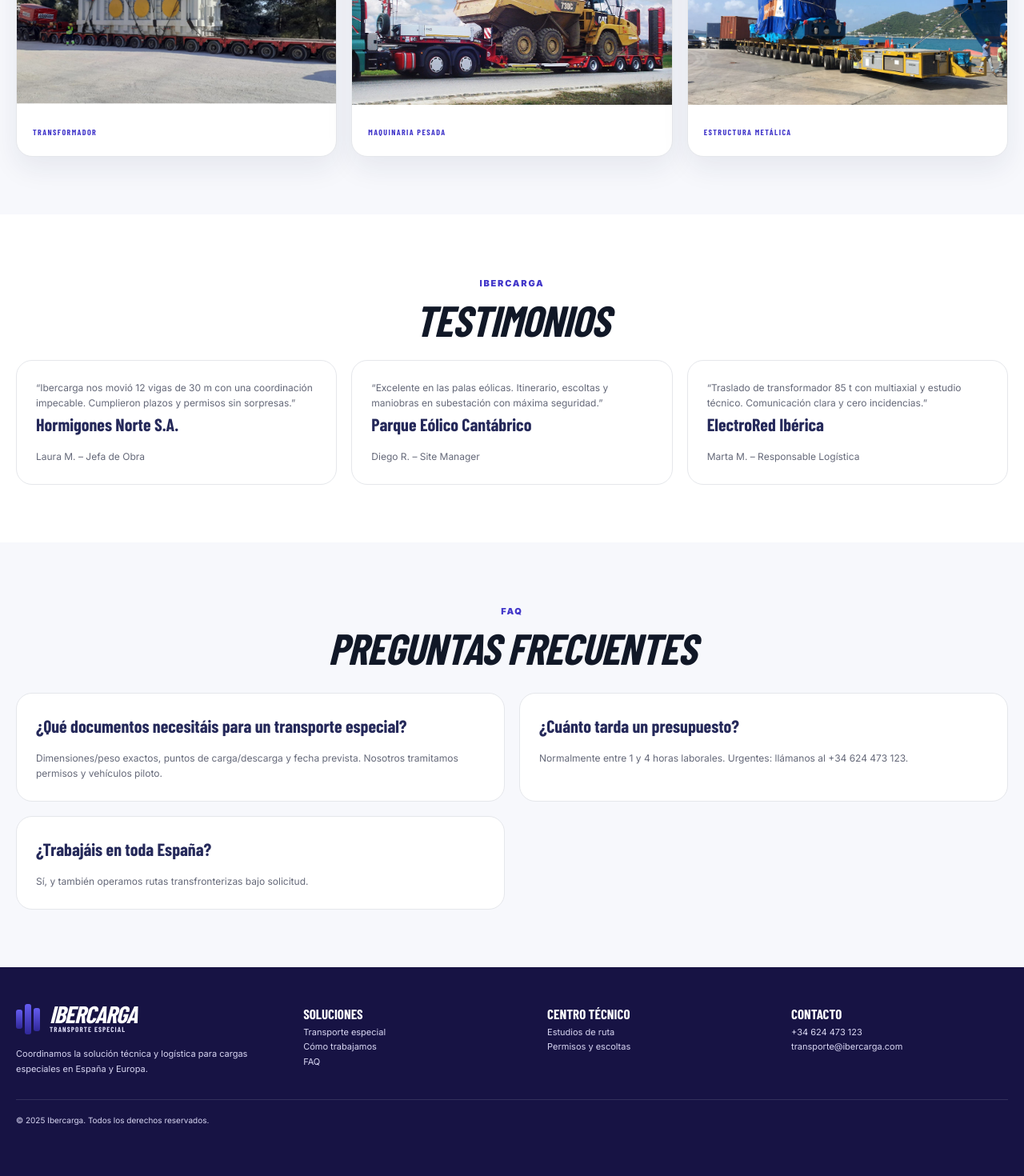
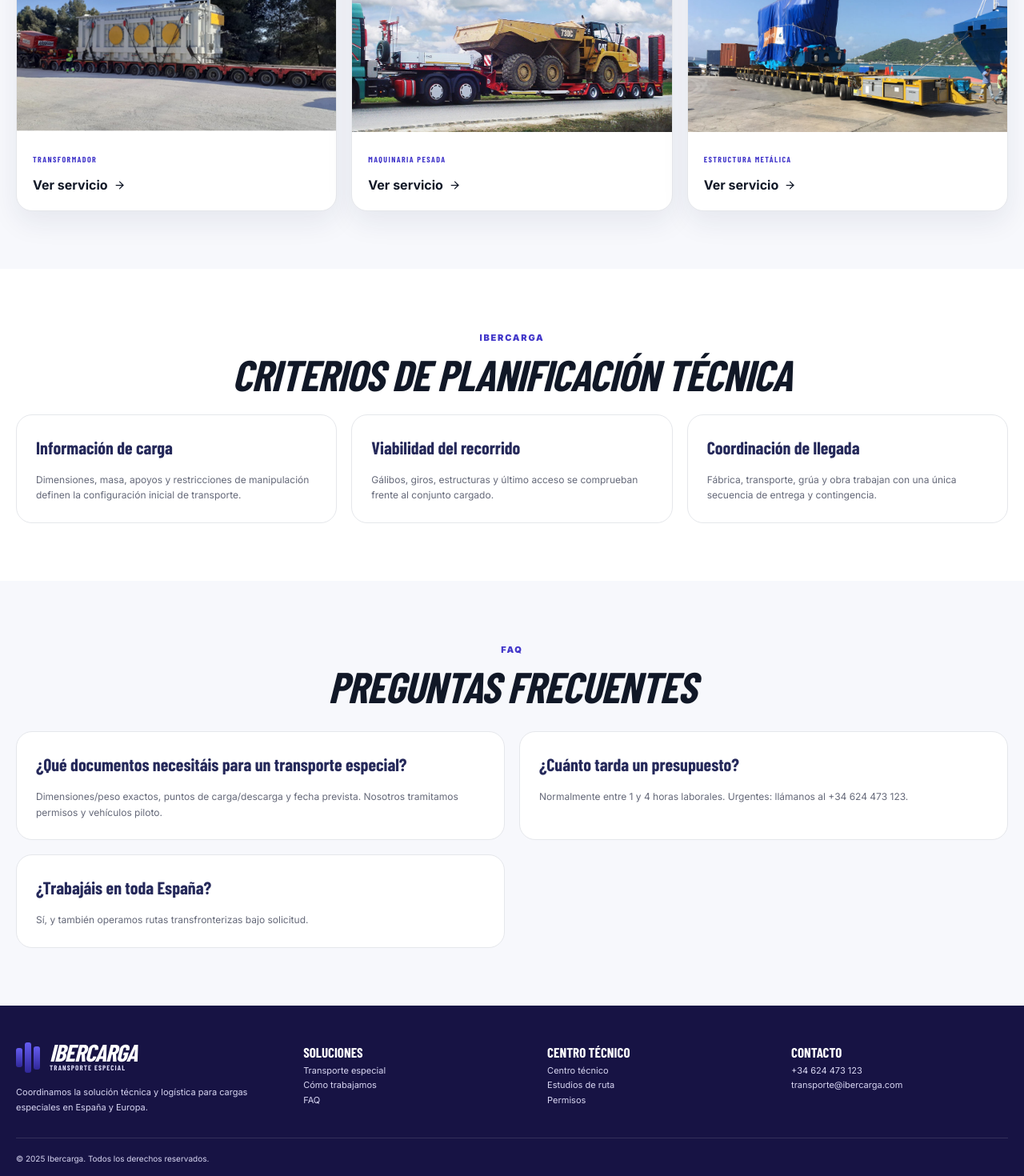
Before and after one commit to idrogowkf/ibercarga, a React (Vite) app: page / in a window 1280 px wide. Shown: the part 2660-4130 px from the top of the page at 80% size. Built offline with nearby package versions, Linux system fonts and the light colour scheme; a web font is replaced by a local one.

Commit message:
feat(navigation): connect guides and service landings

```diff
--- a/src/components/Footer.jsx
+++ b/src/components/Footer.jsx
@@ -3,12 +3,15 @@
 export default function Footer({ language = 'es', home = true }) {
   const prefix = language === 'es' ? '' : '/en';
   const anchor = (id) => `${home ? '' : prefix || '/'}#${id}`;
+  const technical = language === 'en'
+    ? { guides: '/en/guides', guideLabel: 'Guides', route: '/en/abnormal-load-route-survey', routeLabel: 'Route surveys', permits: '/en/abnormal-load-permits', permitsLabel: 'Permits' }
+    : { guides: '/guias', guideLabel: 'Centro técnico', route: '/estudio-ruta', routeLabel: 'Estudios de ruta', permits: '/gestion-permisos', permitsLabel: 'Permisos' };
   return (
     <footer id="contacto" className="v12-footer">
       <div className="wrap footerGrid">
         <div><a href={home ? '#' : prefix || '/'} className="brand footerBrand"><span className="mark" aria-hidden="true"><i /><i /><i /></span><span><strong>Ibercarga</strong><small>{language === 'en' ? 'Special transport' : 'Transporte especial'}</small></span></a><p>{language === 'en' ? 'We coordinate technical and logistical solutions for special cargo in Spain and Europe.' : 'Coordinamos la solución técnica y logística para cargas especiales en España y Europa.'}</p></div>
         <div><h4>{language === 'en' ? 'Solutions' : 'Soluciones'}</h4><ul><li><a href={anchor('precios')}>{language === 'en' ? 'Special transport' : 'Transporte especial'}</a></li><li><a href={anchor('como-funciona')}>{language === 'en' ? 'How we work' : 'Cómo trabajamos'}</a></li><li><a href={anchor('faq')}>FAQ</a></li></ul></div>
-        <div><h4>{language === 'en' ? 'Technical centre' : 'Centro técnico'}</h4><ul><li><a href={anchor('informacion')}>{language === 'en' ? 'Route studies' : 'Estudios de ruta'}</a></li><li><a href={anchor('informacion')}>{language === 'en' ? 'Permits and escorts' : 'Permisos y escoltas'}</a></li></ul></div>
+        <div><h4>{language === 'en' ? 'Technical centre' : 'Centro técnico'}</h4><ul><li><a href={technical.guides}>{technical.guideLabel}</a></li><li><a href={technical.route}>{technical.routeLabel}</a></li><li><a href={technical.permits}>{technical.permitsLabel}</a></li></ul></div>
         <div><h4>{language === 'en' ? 'Contact' : 'Contacto'}</h4><p>+34 624 473 123</p><p><a href="mailto:transporte@ibercarga.com">transporte@ibercarga.com</a></p></div>
       </div>
       <div className="wrap footerLegal">© {new Date().getFullYear()} Ibercarga. {language === 'en' ? 'All rights reserved.' : 'Todos los derechos reservados.'}</div>
--- a/src/components/Header.jsx
+++ b/src/components/Header.jsx
@@ -5,7 +5,7 @@
   const anchor = (id) => `${home ? '' : prefix || '/'}#${id}`;
   const labels = language === 'es'
     ? { quote: 'Solicitar presupuesto', services: 'Soluciones', technical: 'Centro técnico', process: 'Cómo trabajamos', contact: 'Contacto', tagline: 'Transporte especial' }
-    : { quote: 'Request a quote', services: 'Solutions', technical: 'Technical centre', process: 'How we work', contact: 'Contact', tagline: 'Special transport' };
+    : { quote: 'Request a quote', services: 'Solutions', technical: 'Guides', process: 'How we work', contact: 'Contact', tagline: 'Special transport' };
   return (
     <header className="v12-header">
       <div className="wrap topin">
@@ -15,7 +15,7 @@
         </a>
         <nav aria-label={language === 'es' ? 'Navegación principal' : 'Main navigation'}>
           <a href={anchor('precios')}>{labels.services}</a>
-          <a href={anchor('informacion')}>{labels.technical}</a>
+          <a href={language === 'en' ? '/en/guides' : '/guias'}>{labels.technical}</a>
           <a href={anchor('como-funciona')}>{labels.process}</a>
           <a href={anchor('contacto')}>{labels.contact}</a>
         </nav>
--- a/src/data/guides.mjs
+++ b/src/data/guides.mjs
@@ -20,7 +20,7 @@
   transit: { name: 'Servei Català de Trànsit — Autoritzacions especials', url: 'https://transit.gencat.cat/es/gestions/autoritzacions-especials-exempcions/autoritzacions-especials-te-ve/', accessedDate: publishedDate },
 };
 
-const common = (language, data) => ({ type: 'guide', language, publishedDate, reviewedDate: publishedDate, author: authors[language], ...data });
+const common = (language, data) => ({ type: 'guide', language, category: language === 'en' ? 'Technical guide' : 'Guía técnica', publishedDate, reviewedDate: publishedDate, author: authors[language], ...data });
 
 export const guides = [
   common('es', {
@@ -208,3 +208,8 @@
 const normalize = (path = '/') => path === '/' ? '/' : `/${path.replace(/^\/+|\/+$/g, '')}`;
 export const findGuideByPath = (path) => guideRoutes.find((page) => normalize(page.path) === normalize(path));
 export const getGuidesByLanguage = (language) => guides.filter((guide) => guide.language === language);
+export const getRelatedGuides = (service, limit = 3) => {
+  const sameLanguage = guides.filter((guide) => guide.language === service.language);
+  const directlyRelated = sameLanguage.filter((guide) => guide.relatedServicePaths.includes(service.path));
+  return [...directlyRelated, ...sameLanguage.filter((guide) => !directlyRelated.includes(guide))].slice(0, limit);
+};
--- a/src/pages/HomePage.jsx
+++ b/src/pages/HomePage.jsx
@@ -29,27 +29,32 @@
   ] : [
     [Info, 'Publica tu servicio', 'Rellena origen, destino, tipo de carga y fecha. Recibirás confirmación por email.'],
     [Truck, 'Planificación y permisos', 'Estudiamos el itinerario y gestionamos permisos y coches piloto si son necesarios.'],
-    [ArrowRight, 'Ejecución segura', 'Transportamos con flota especializada y personal experto en cargas especiales.'],
+    [ArrowRight, 'Ejecución coordinada', 'Coordinamos medios, personal y comunicaciones de acuerdo con la planificación de la operación.'],
   ];
   return <section id="como-funciona" className="section"><div className="wrap techShell"><div className="techHead"><h2 className="display">{english ? 'How does it work?' : '¿Cómo funciona?'}</h2></div><div className="techGrid processGrid">{steps.map(([Icon, title, text]) => <article key={title} className="techCard"><div className="icon"><Icon size={22} /></div><h3>{title}</h3><p>{text}</p></article>)}</div><div className="cta"><strong>{english ? 'Tell us about your operation' : 'Cuéntanos tu operación'}</strong><a href="#presupuesto" className="btn">{english ? 'Request a quote' : 'Solicitar presupuesto'}</a></div></div></section>;
 }
 
 function Gallery({ language }) {
-  const images = [['/gallery/industrial.jpg', language === 'en' ? 'Industrial transport' : 'Transporte industrial'], ['/gallery/prefabricado.jpg', language === 'en' ? 'Precast concrete' : 'Prefabricado de hormigón'], ['/gallery/eolico.jpg', language === 'en' ? 'Wind energy' : 'Eólico'], ['/gallery/transformador.jpg', language === 'en' ? 'Transformer' : 'Transformador'], ['/gallery/maquinaria-pesada.jpg', language === 'en' ? 'Heavy equipment' : 'Maquinaria pesada'], ['/gallery/estructura-metalica.jpg', language === 'en' ? 'Steel structure' : 'Estructura metálica']];
-  return <section id="galeria" className="section soft"><div className="wrap"><div className="center"><span className="kicker">Ibercarga</span><h2 className="display">{language === 'en' ? 'Recent work' : 'Trabajos recientes'}</h2></div><div className="caseGrid galleryGrid">{images.map(([src, alt]) => <article key={src} className="case"><img src={src} alt={alt} width="640" height="448" loading="lazy" /><div className="caseBody"><span className="caseType">{alt}</span></div></article>)}</div></div></section>;
+  const english = language === 'en';
+  const images = english ? [
+    ['/gallery/industrial.jpg', 'Industrial transport', '/en/industrial-transport'], ['/gallery/prefabricado.jpg', 'Precast concrete', '/en/precast-concrete-transport'], ['/gallery/eolico.jpg', 'Wind energy', '/en/wind-turbine-transport'], ['/gallery/transformador.jpg', 'Transformer', '/en/transformer-transport'], ['/gallery/maquinaria-pesada.jpg', 'Heavy equipment', '/en/heavy-machinery-transport'], ['/gallery/estructura-metalica.jpg', 'Steel structure', '/en/steel-structure-transport'],
+  ] : [
+    ['/gallery/industrial.jpg', 'Transporte industrial', '/transporte-industrial'], ['/gallery/prefabricado.jpg', 'Prefabricado de hormigón', '/transporte-prefabricados'], ['/gallery/eolico.jpg', 'Eólico', '/transporte-eolico'], ['/gallery/transformador.jpg', 'Transformador', '/transporte-transformadores'], ['/gallery/maquinaria-pesada.jpg', 'Maquinaria pesada', '/transporte-maquinaria-pesada'], ['/gallery/estructura-metalica.jpg', 'Estructura metálica', '/transporte-estructuras-metalicas'],
+  ];
+  return <section id="galeria" className="section soft"><div className="wrap"><div className="center"><span className="kicker">Ibercarga</span><h2 className="display">{english ? 'Transport solutions by cargo type' : 'Soluciones por tipo de carga'}</h2></div><div className="caseGrid galleryGrid">{images.map(([src, alt, path]) => <article key={src} className="case"><a className="galleryLink" href={path}><img src={src} alt={alt} width="640" height="448" loading="lazy" /><div className="caseBody"><span className="caseType">{alt}</span><strong>{english ? 'View service' : 'Ver servicio'} <ArrowRight size={15} aria-hidden="true" /></strong></div></a></article>)}</div></div></section>;
 }
 
-function Testimonials({ language }) {
+function PlanningCriteria({ language }) {
   const items = language === 'en' ? [
-    ['Hormigones Norte S.A.', 'Ibercarga coordinated twelve 30 m beams, meeting the agreed schedule and permit requirements.', 'Laura M. – Site Manager'],
-    ['Parque Eólico Cantábrico', 'Clear coordination for wind blades, route, escorts and substation manoeuvres.', 'Diego R. – Site Manager'],
-    ['ElectroRed Ibérica', 'An 85 t transformer movement with technical study and consistent communication.', 'Marta M. – Logistics Manager'],
+    ['Cargo information', 'Dimensions, mass, support points and handling restrictions define the starting transport configuration.'],
+    ['Route feasibility', 'Clearances, swept paths, structures and final access are checked against the loaded combination.'],
+    ['Arrival coordination', 'Factory, haulage, crane and site teams work to one delivery and contingency sequence.'],
   ] : [
-    ['Hormigones Norte S.A.', 'Ibercarga nos movió 12 vigas de 30 m con una coordinación impecable. Cumplieron plazos y permisos sin sorpresas.', 'Laura M. – Jefa de Obra'],
-    ['Parque Eólico Cantábrico', 'Excelente en las palas eólicas. Itinerario, escoltas y maniobras en subestación con máxima seguridad.', 'Diego R. – Site Manager'],
-    ['ElectroRed Ibérica', 'Traslado de transformador 85 t con multiaxial y estudio técnico. Comunicación clara y cero incidencias.', 'Marta M. – Responsable Logística'],
+    ['Información de carga', 'Dimensiones, masa, apoyos y restricciones de manipulación definen la configuración inicial de transporte.'],
+    ['Viabilidad del recorrido', 'Gálibos, giros, estructuras y último acceso se comprueban frente al conjunto cargado.'],
+    ['Coordinación de llegada', 'Fábrica, transporte, grúa y obra trabajan con una única secuencia de entrega y contingencia.'],
   ];
-  return <section data-section="testimonios" className="section"><div className="wrap"><div className="center"><span className="kicker">Ibercarga</span><h2 className="display">{language === 'en' ? 'Testimonials' : 'Testimonios'}</h2></div><div className="bottomGrid testimonialGrid">{items.map(([company, text, person]) => <article key={company} className="panel"><p>“{text}”</p><h3>{company}</h3><p>{person}</p></article>)}</div></div></section>;
+  return <section data-section="criterios" className="section"><div className="wrap"><div className="center"><span className="kicker">Ibercarga</span><h2 className="display">{language === 'en' ? 'Technical planning criteria' : 'Criterios de planificación técnica'}</h2></div><div className="bottomGrid testimonialGrid">{items.map(([title, text]) => <article key={title} className="panel"><h3>{title}</h3><p>{text}</p></article>)}</div></div></section>;
 }
 
 function FAQ({ page }) {
@@ -57,5 +62,5 @@
 }
 
 export default function HomePage({ page }) {
-  return <div data-layout="v12" className="v12-shell"><Seo page={page} /><Header language={page.language} /><main><Hero page={page}><CTA language={page.language} /></Hero><Prices language={page.language} /><Process language={page.language} /><Gallery language={page.language} /><Testimonials language={page.language} /><FAQ page={page} /></main><Footer language={page.language} /></div>;
+  return <div data-layout="v12" className="v12-shell"><Seo page={page} /><Header language={page.language} /><main><Hero page={page}><CTA language={page.language} /></Hero><Prices language={page.language} /><Process language={page.language} /><Gallery language={page.language} /><PlanningCriteria language={page.language} /><FAQ page={page} /></main><Footer language={page.language} /></div>;
 }
--- a/src/pages/ServicePage.jsx
+++ b/src/pages/ServicePage.jsx
@@ -5,7 +5,9 @@
 import Header from '../components/Header';
 import Hero from '../components/Hero';
 import ServiceCards from '../components/ServiceCards';
+import GuideCards from '../components/GuideCards';
 import { getRelatedServices } from '../data/services';
+import { getRelatedGuides } from '../data/guides';
 import Seo from '../seo/Seo';
 
 export default function ServicePage({ page }) {
@@ -19,6 +21,7 @@
         <Hero page={page}><CTA language={page.language} /></Hero>
         <section id="informacion" className="section"><div className="wrap"><div className="center"><span className="kicker">Ibercarga</span><h2 className="display">{page.serviceType}</h2></div><div className="bottomGrid informationGrid">{page.sections.map(({ heading, text }) => <article key={heading} className="panel"><h3>{heading}</h3><p>{text}</p></article>)}</div></div></section>
         <section id="faq" className="section soft"><div className="wrap"><div className="center"><span className="kicker">FAQ</span><h2 className="display">{english ? `Frequently asked questions about ${page.serviceType.toLowerCase()}` : `Preguntas frecuentes sobre ${page.serviceType.toLowerCase()}`}</h2></div><div className="faqGrid">{page.faq.map(({ question, answer }) => <details key={question} className="panel"><summary>{question}</summary><p>{answer}</p></details>)}</div></div></section>
+        <section className="section"><div className="wrap"><div className="center"><span className="kicker">{english ? 'Technical guides' : 'Centro técnico'}</span><h2 className="display">{english ? 'Related technical guides' : 'Guías técnicas relacionadas'}</h2></div><GuideCards guides={getRelatedGuides(page)} language={page.language} /></div></section>
         <ServiceCards services={getRelatedServices(page)} language={page.language} />
       </main>
       <Footer language={page.language} home={false} />
```
Also changed, not shown: src/index.css, 2 other files (tests, documents, lock files or other folders).
